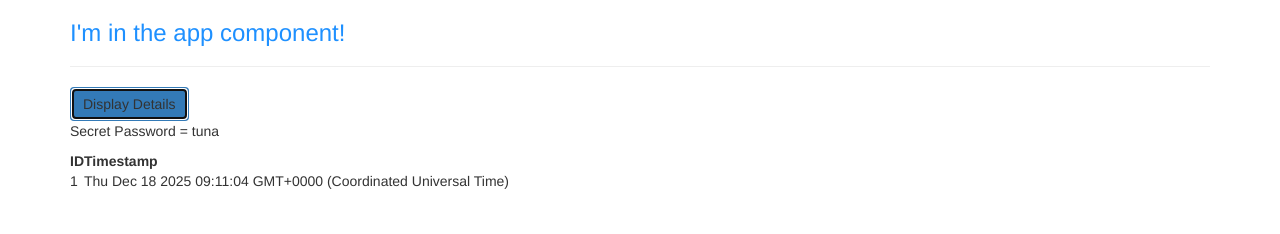
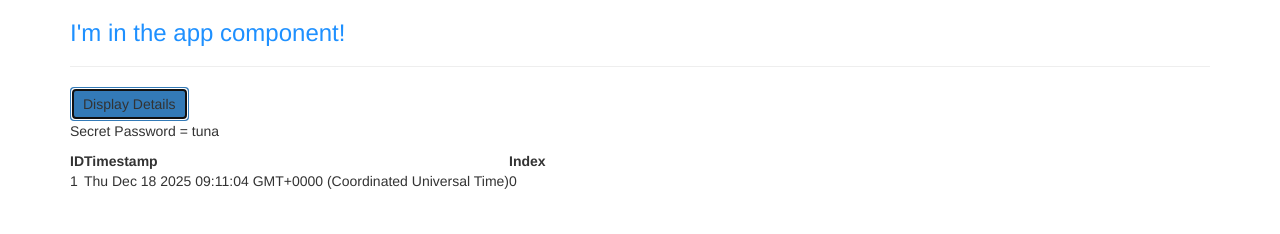
Before and after one commit to bozsudo/first-angular-app, an Angular app: page / in a window 1280 px wide. Both pictures are taken after a click on the button "Display Details". Shown: the top 234 px of the page. Built offline with nearby package versions, Linux system fonts and the light colour scheme.

Commit message:
366 getting the index when using ngFor

```diff
--- a/src/app/app.component.html
+++ b/src/app/app.component.html
@@ -11,15 +11,17 @@
           <tr>
             <th>ID</th>
             <th>Timestamp</th>
+            <th>Index</th>
           </tr>
         </thead>
         <tbody>
           <tr
-            *ngFor="let logEvent of logEvents"
+            *ngFor="let logEvent of logEvents; let i = index"
             [ngStyle]="{'backgroundColor': logEvent[0] > 5 ? 'blue' : ''}"
             [ngClass]="{'text-white': logEvent[0] > 5}">
               <td>{{ logEvent[0] }}</td>
               <td>{{ logEvent[1] }}</td>
+              <td>{{ i }}</td>
           </tr>
         </tbody>
       </table>
```
